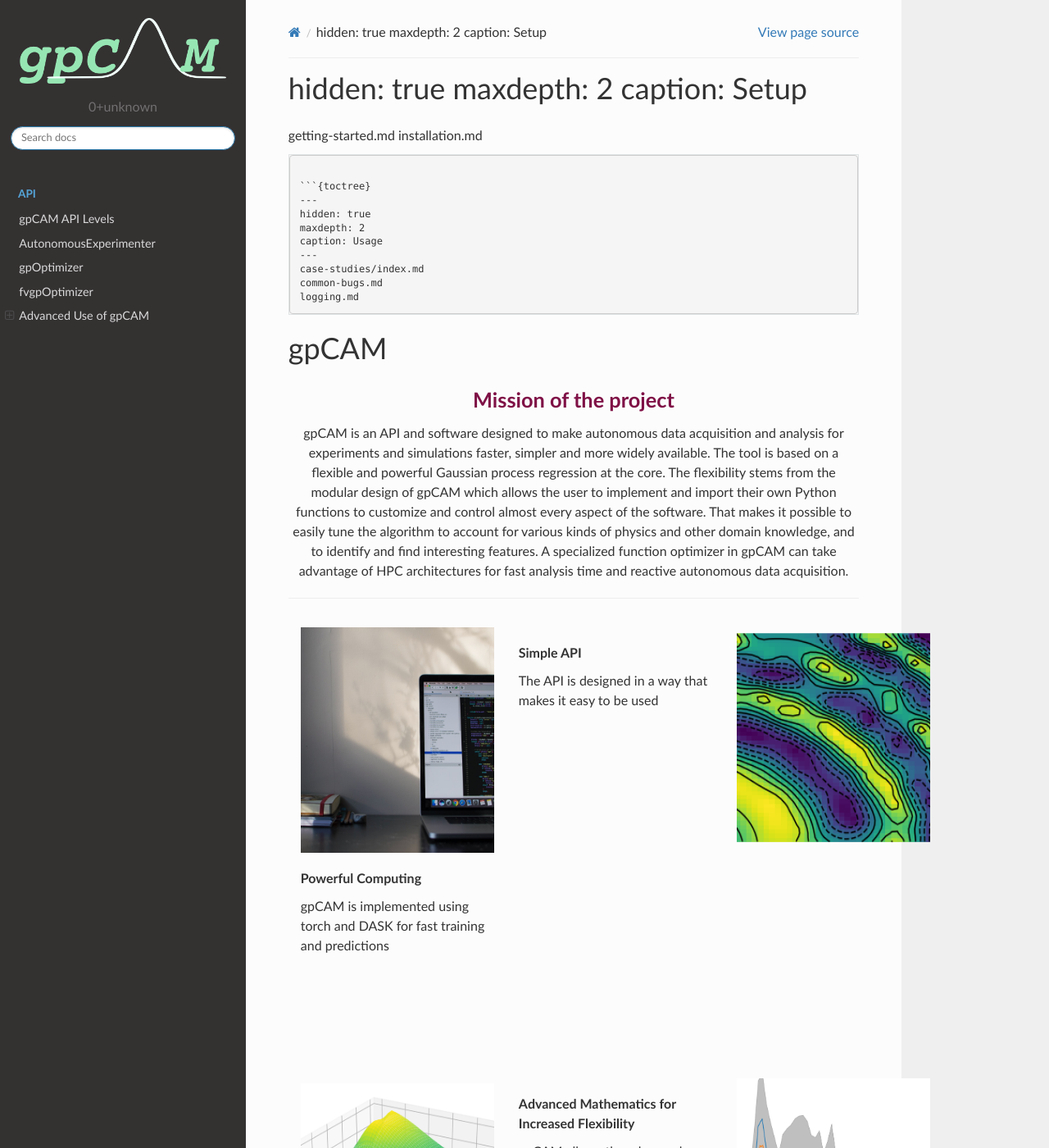
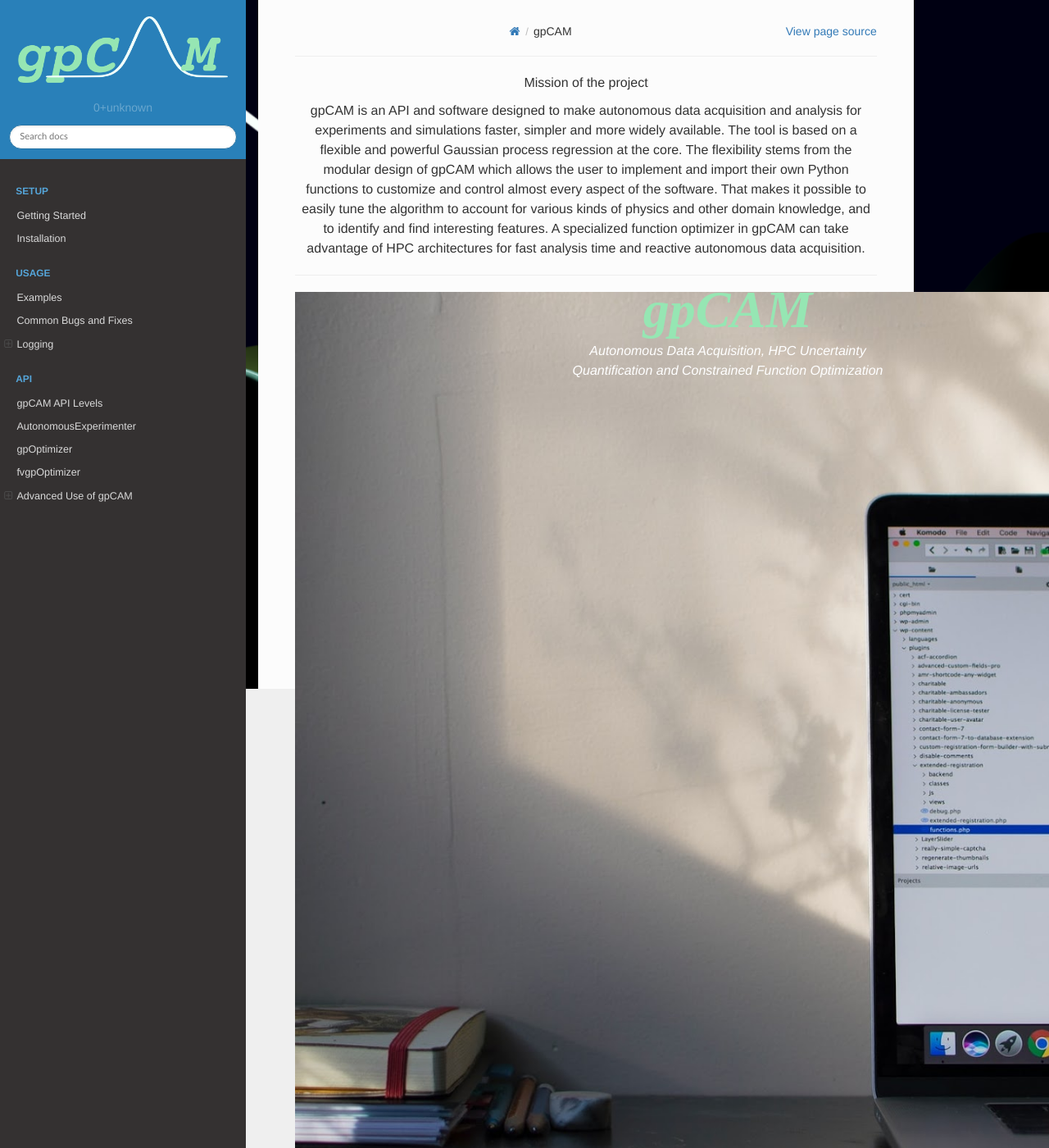
Before and after one commit to lbl-camera/gpCAM, a Sphinx documentation site: the page built from docs/source/index.md, in a window 1280 px wide and 1400 px high. Shown: the whole window at 82% size. Built offline with Sphinx 7.4.7 and the Read the Docs theme 2.0.0, drawn with Linux system fonts in a browser that asks for light colours.

Commit message:
re-init sphinx docs (fix makefile); fix top matter syntax in index.md

````diff
--- a/docs/source/conf.py
+++ b/docs/source/conf.py
@@ -2,22 +2,11 @@
 
 # Configuration file for the Sphinx documentation builder.
 #
-# This file only contains a selection of the most common options. For a full
-# list see the documentation:
+# For the full list of built-in configuration values, see the documentation:
 # https://www.sphinx-doc.org/en/master/usage/configuration.html
 
-# -- Path setup --------------------------------------------------------------
-
-# If extensions (or modules to document with autodoc) are in another directory,
-# add these directories to sys.path here. If the directory is relative to the
-# documentation root, use os.path.abspath to make it absolute, like shown here.
-#
-# import os
-# import sys
-# sys.path.insert(0, os.path.abspath('.'))
-
-
 # -- Project information -----------------------------------------------------
+# https://www.sphinx-doc.org/en/master/usage/configuration.html#project-information
 
 project = 'gpCAM'
 
@@ -27,6 +16,7 @@
 
 
 # -- General configuration ---------------------------------------------------
+# https://www.sphinx-doc.org/en/master/usage/configuration.html#general-configuration
 
 # Add any Sphinx extension module names here, as strings. They can be
 # extensions coming with Sphinx (named 'sphinx.ext.*') or your custom
@@ -43,11 +33,8 @@
 
 # Add any paths that contain templates here, relative to this directory.
 templates_path = ['_templates']
+exclude_patterns = []
 
-# List of patterns, relative to source directory, that match files and
-# directories to ignore when looking for source files.
-# This pattern also affects html_static_path and html_extra_path.
-exclude_patterns = []
 
 
 # -- Options for HTML output -------------------------------------------------
@@ -57,14 +44,6 @@
 #
 html_theme = 'sphinx_rtd_theme'
 
-html_style = 'custom.css'
-
-# html_theme = 'theme' # use the theme in subdir 'theme'
-# html_theme_path = ['../'] # make sphinx search for themes in current dir
-
-# Add any paths that contain custom static files (such as style sheets) here,
-# relative to this directory. They are copied after the builtin static files,
-# so a file named "default.css" will overwrite the builtin "default.css".
 html_static_path = ['_static']
 
 html_logo = '_static/gpCAM_dark_bg.png'
@@ -77,6 +56,3 @@
     collapse_navigation=False,
     titles_only=False
 )
-
-# Configure execution (and output generation) of myst-nb files
-jupyter_execute_notebooks = "auto"
--- a/docs/source/index.md
+++ b/docs/source/index.md
@@ -4,7 +4,7 @@
 banner_contents: >
     <div style="position: absolute; top: 50%; left: 60%; transform: translate(-50%, -50%); color: white;"><p style="text-align: center;"><em id="landing-title" style="font-size: 48pt; color: #96e6b3; font-family: \'Merriweather\', serif; font-weight: 900; font-style: italic;">gpCAM</em></p>
     <p style="text-align: center;"><em>Autonomous Data Acquisition, HPC Uncertainty Quantification and Constrained Function Optimization</em></p>
-
+---
 
 ```{toctree}
 ---
````
Also changed, not shown: 2 other files.
